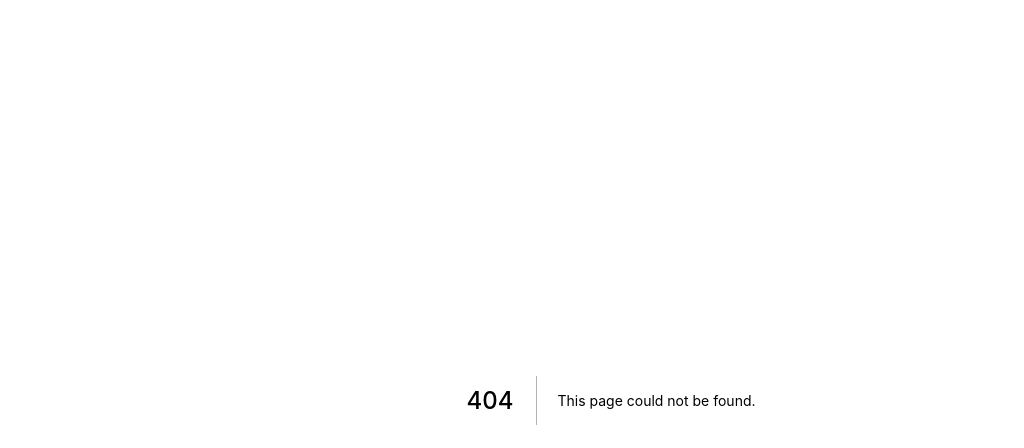
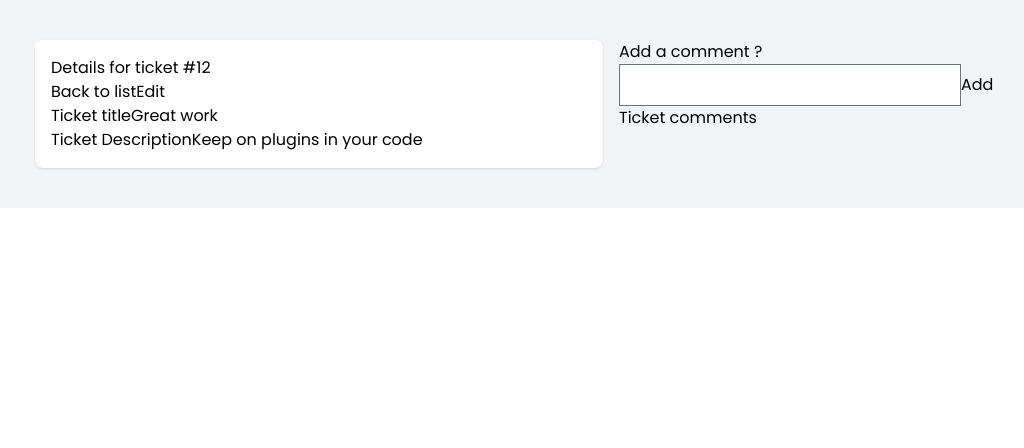
Before and after one commit to blooming-volcanoes/grab-bug-client, a Next.js app: page /dashboard/taskDetails in a window 1280 px wide. Before the commit this address had no page. Shown: the top 448 px of the page, without its empty margins (29-1053 px from the left). Built offline with nearby package versions, Linux system fonts and the light colour scheme.

Commit message:
[ADD]-initial taskDetails page setup

```diff
--- /dev/null
+++ b/src/pages/dashboard/index.tsx
@@ -0,0 +1,12 @@
+import React from "react";
+
+function Dashboard() {
+    return (
+        <div className="text-center text-2xl">
+            <div>Side Bar</div>
+            <div>Main Dashboard</div>
+        </div>
+    );
+}
+
+export default Dashboard;
--- /dev/null
+++ b/src/pages/dashboard/taskDetails.tsx
@@ -0,0 +1,58 @@
+import React from "react";
+
+function TaskDetails() {
+    return (
+        <section className="bg-gray-100">
+            <div className="gird-cols-1 mx-4 grid gap-y-4 gap-x-4 py-10 md:mx-auto md:max-w-3xl lg:mx-auto lg:max-w-6xl lg:grid-cols-12">
+                {/* details side */}
+                <div className=" lg:col-span-6">
+                    <div className="rounded-lg bg-white p-4 shadow">
+                        <div>
+                            {/* ticket details header */}
+                            <h4>Details for ticket #12</h4>
+                            <button type="button">Back to list</button>
+                            <button type="button">Edit</button>
+                        </div>
+
+                        {/* ticket more details */}
+                        <div>
+                            <ul>
+                                <li>
+                                    <p>
+                                        <span>Ticket title</span>
+                                        <span>Great work</span>
+                                    </p>
+                                    <p>
+                                        <span>Ticket Description</span>
+                                        <span>Keep on plugins in your code</span>
+                                    </p>
+                                </li>
+                            </ul>
+                        </div>
+                    </div>
+                </div>
+
+                {/* comment side */}
+                <div className="lg:col-span-6">
+                    <div>
+                        <h1>Add a comment ?</h1>
+
+                        {/* input for comment */}
+                        <div>
+                            <input type="text" />
+                            <button type="button">Add</button>
+                        </div>
+
+                        {/* ticket comments */}
+                        <div>
+                            {/* ticket header */}
+                            <h1>Ticket comments</h1>
+                        </div>
+                    </div>
+                </div>
+            </div>
+        </section>
+    );
+}
+
+export default TaskDetails;
```
